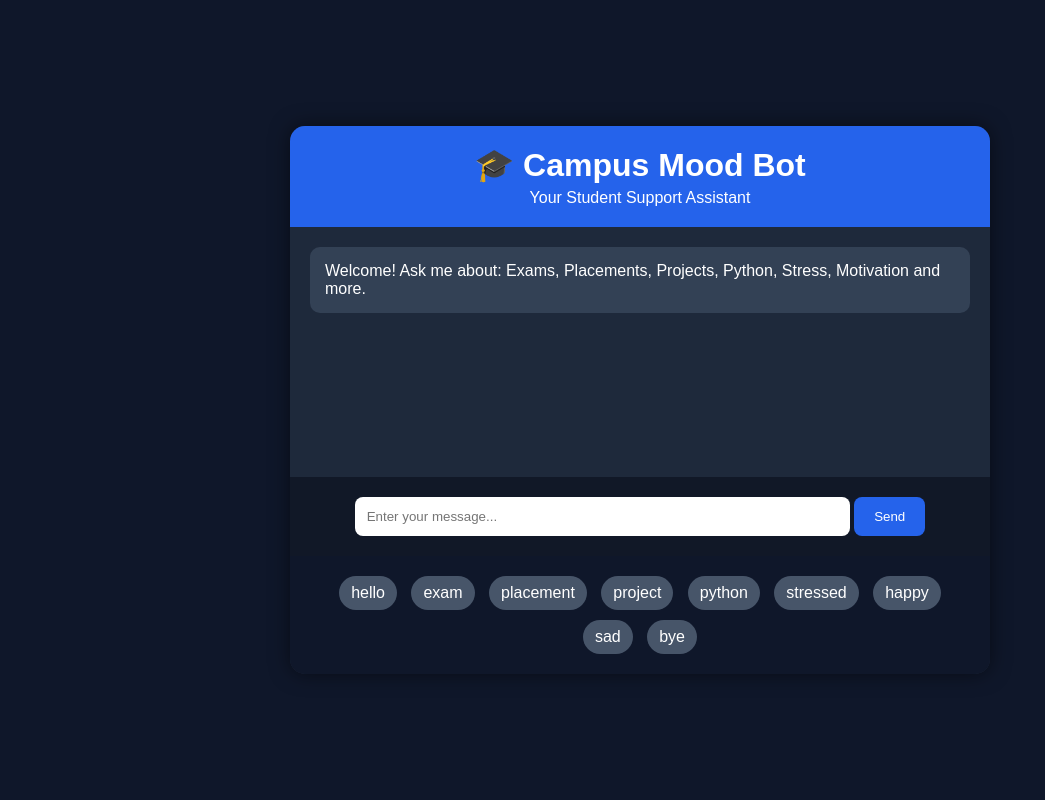
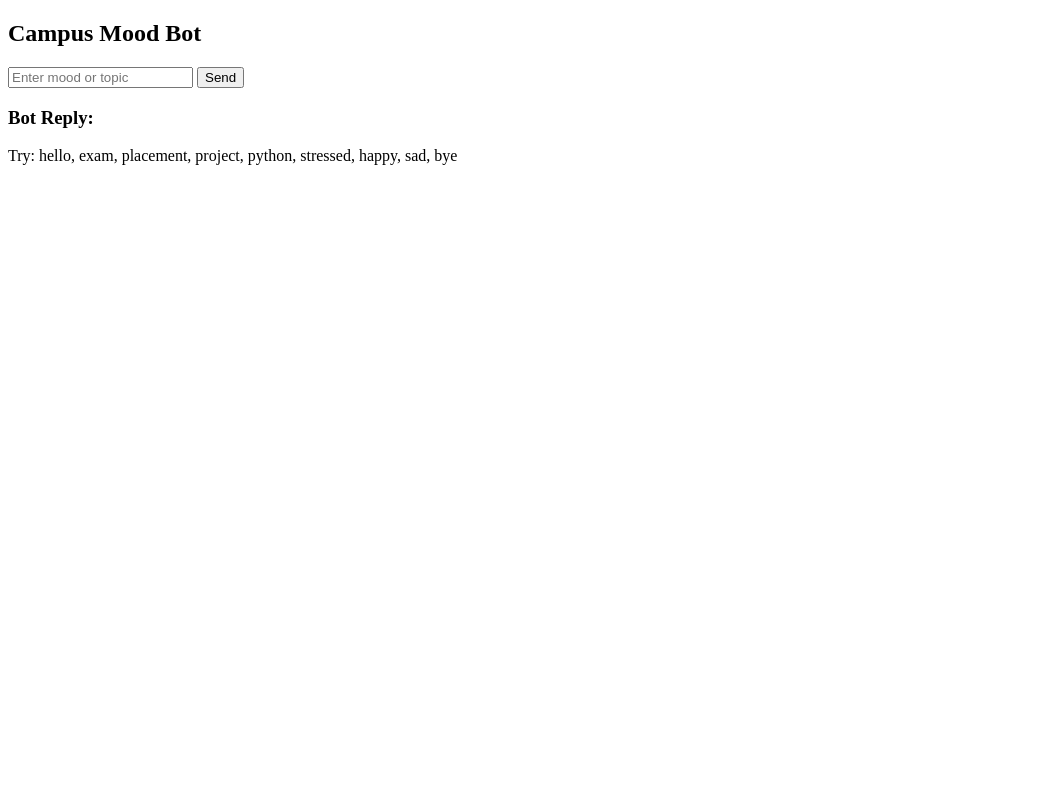
Before and after one commit to samiksha-byte/python-studies, a Flask app: page / in a window 1280 px wide. Shown: the whole page, without its empty margins (0-1045 px from the left). Run offline with Flask 3, Linux system fonts and the light colour scheme.

Commit message:
create index.html

```diff
--- a/MiniProject/templates/index.html
+++ b/MiniProject/templates/index.html
@@ -2,167 +2,31 @@
 <html>
 <head>
     <title>Campus Mood Bot</title>
-
-    <style>
-
-        *{
-            margin:0;
-            padding:0;
-            box-sizing:border-box;
-            font-family: Arial, sans-serif;
-        }
-
-        body{
-            background-color:#0f172a;
-            display:flex;
-            justify-content:center;
-            align-items:center;
-            height:100vh;
-        }
-
-        .container{
-            width:700px;
-            background-color:#1e293b;
-            border-radius:15px;
-            overflow:hidden;
-            box-shadow:0px 0px 20px rgba(0,0,0,0.5);
-        }
-
-        .header{
-            background-color:#2563eb;
-            color:white;
-            text-align:center;
-            padding:20px;
-        }
-
-        .header h1{
-            margin-bottom:5px;
-        }
-
-        .chat-area{
-            padding:20px;
-            min-height:250px;
-            color:white;
-        }
-
-        .welcome-box{
-            background-color:#334155;
-            padding:15px;
-            border-radius:10px;
-            margin-bottom:15px;
-        }
-
-        .reply-box{
-            background-color:#14532d;
-            padding:15px;
-            border-radius:10px;
-            margin-top:15px;
-        }
-
-        .input-area{
-            background-color:#111827;
-            padding:20px;
-            text-align:center;
-        }
-
-        input[type="text"]{
-            width:75%;
-            padding:12px;
-            border:none;
-            border-radius:8px;
-        }
-
-        button{
-            padding:12px 20px;
-            background-color:#2563eb;
-            color:white;
-            border:none;
-            border-radius:8px;
-            cursor:pointer;
-        }
-
-        button:hover{
-            background-color:#1d4ed8;
-        }
-
-        .suggestions{
-            padding:15px;
-            text-align:center;
-            background-color:#0f172a;
-        }
-
-        .tag{
-            display:inline-block;
-            background-color:#475569;
-            color:white;
-            padding:8px 12px;
-            margin:5px;
-            border-radius:20px;
-        }
-
-    </style>
-
 </head>
-
 <body>
 
-<div class="container">
+    <h2>Campus Mood Bot</h2>
 
-    <div class="header">
-        <h1>🎓 Campus Mood Bot</h1>
-        <p>Your Student Support Assistant</p>
-    </div>
+    <form method="POST">
+        <input type="text" name="message" placeholder="Enter mood or topic">
+        <button type="submit">Send</button>
+    </form>
 
-    <div class="chat-area">
+    <h3>Bot Reply:</h3>
+    <p>{{ reply }}</p>
 
-        <div class="welcome-box">
-            Welcome! Ask me about:
-            Exams, Placements, Projects, Python, Stress, Motivation and more.
-        </div>
-
-        {% if reply %}
-        <div class="reply-box">
-            <strong>Bot Reply:</strong><br><br>
-            {{ reply }}
-        </div>
-        {% endif %}
-
-    </div>
-
-    <div class="input-area">
-
-        <form method="POST">
-
-            <input
-                type="text"
-                name="message"
-                placeholder="Enter your message..."
-                required
-            >
-
-            <button type="submit">
-                Send
-            </button>
-
-        </form>
-
-    </div>
-
-    <div class="suggestions">
-
-        <span class="tag">hello</span>
-        <span class="tag">exam</span>
-        <span class="tag">placement</span>
-        <span class="tag">project</span>
-        <span class="tag">python</span>
-        <span class="tag">stressed</span>
-        <span class="tag">happy</span>
-        <span class="tag">sad</span>
-        <span class="tag">bye</span>
-
-    </div>
-
-</div>
+    <p>
+        Try:
+        hello,
+        exam,
+        placement,
+        project,
+        python,
+        stressed,
+        happy,
+        sad,
+        bye
+    </p>
 
 </body>
 </html>
```
